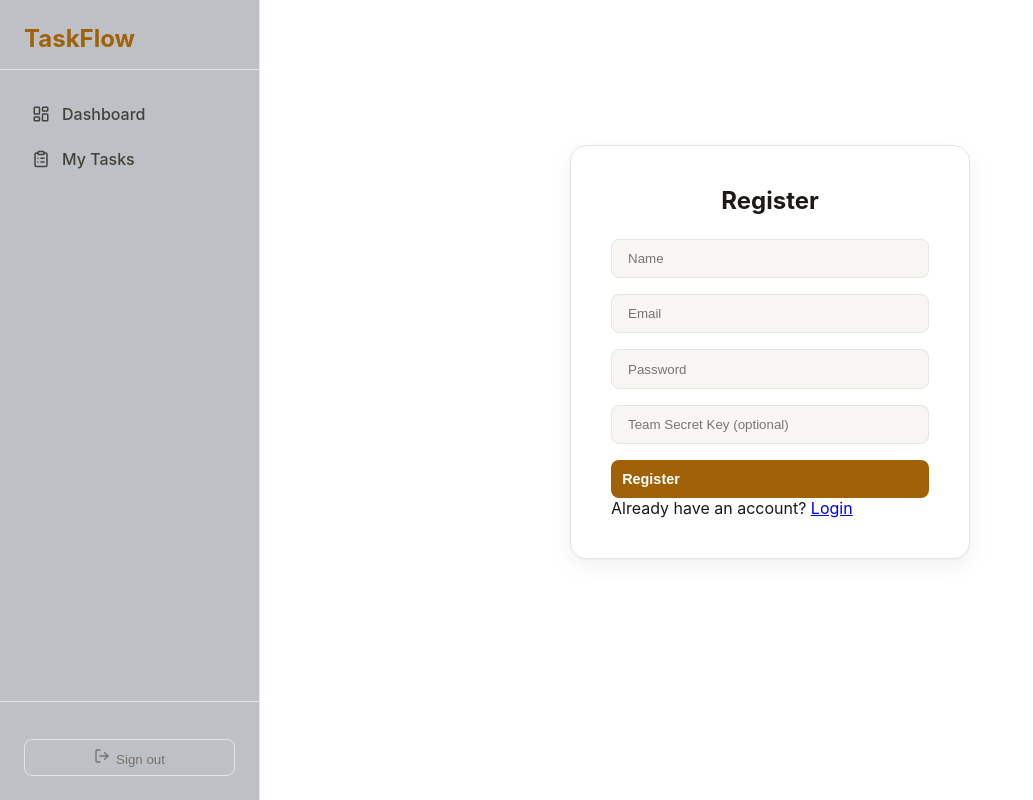
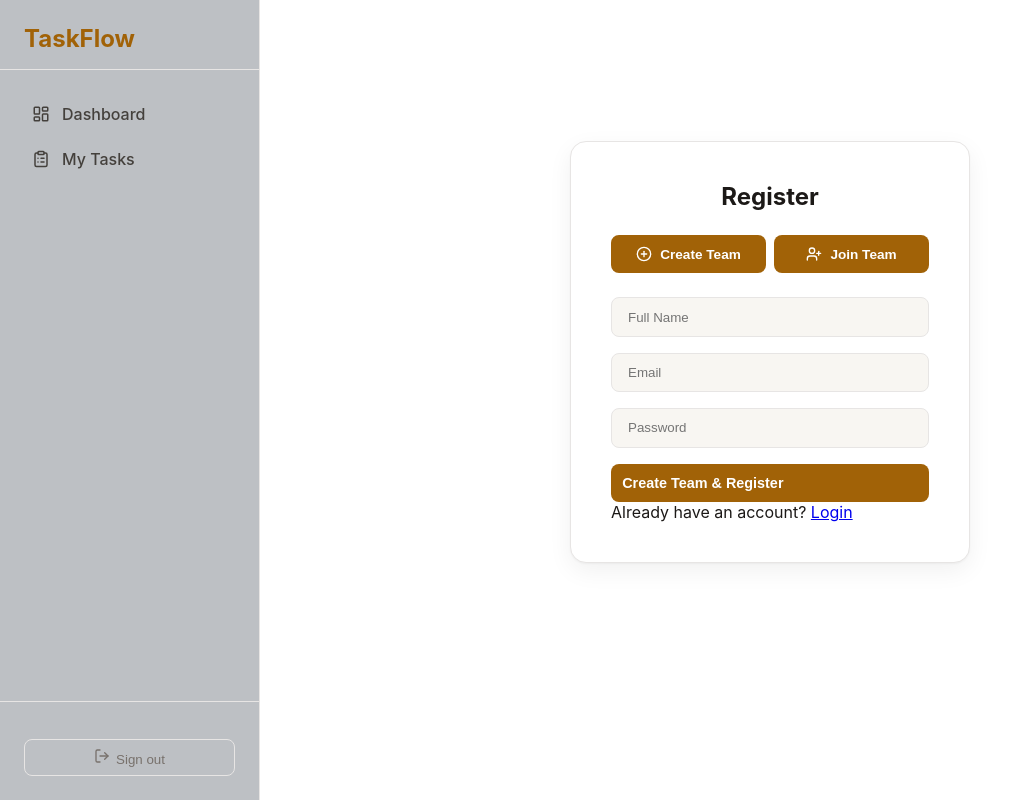
Before and after one commit to zola880/TASK-MANAGEMET, a React (Vite) app in the folder frontend/: page /register in a window 1280 px wide. Shown: the whole page, without its empty margins (0-1033 px from the left). Built offline with nearby package versions, Linux system fonts and the light colour scheme; no server answers.

Commit message:
feat(register): add Create/Join team selection with professional UI

```diff
--- a/frontend/src/App.css
+++ b/frontend/src/App.css
@@ -965,3 +965,37 @@ body {
   color: var(--primary);
   background: var(--bg);
 }
+/* Mode selector */
+.mode-selector {
+  display: flex;
+  gap: 0.5rem;
+  margin-bottom: 1.5rem;
+}
+
+.mode-btn {
+  flex: 1;
+  display: flex;
+  align-items: center;
+  justify-content: center;
+  gap: 0.5rem;
+  padding: 0.65rem 0.5rem;
+  border: 1px solid var(--border);
+  border-radius: 8px;
+  background: white;
+  color: var(--muted);
+  font-weight: 500;
+  font-size: 0.85rem;
+  cursor: pointer;
+  transition: all 0.2s;
+}
+
+.mode-btn:hover {
+  border-color: var(--primary);
+  color: var(--primary);
+}
+
+.mode-btn.active {
+  background: var(--primary);
+  border-color: var(--primary);
+  color: white;
+}
--- a/frontend/src/App.jsx
+++ b/frontend/src/App.jsx
@@ -11,7 +11,7 @@ import TaskDetailPage from './pages/TaskDetailPage';
 import TaskFormPage from './pages/TaskFormPage';
 import UsersPage from './pages/UsersPage';
 import UserDetailPage from './pages/UserDetailPage';
-import AssignedTasksPage from './pages/AssignedTasksPage';   // 👈 new import
+import AssignedTasksPage from './pages/AssignedTasksPage';
 import './App.css';
 
 function App() {
@@ -51,7 +51,7 @@ function App() {
                 <AdminRoute><UserDetailPage /></AdminRoute>
               } />
 
-              {/* 👇 NEW: Admin Assigned Tasks page */}
+              {/*Admin Assigned Tasks page */}
               <Route path="/assigned-tasks" element={
                 <AdminRoute><AssignedTasksPage /></AdminRoute>
               } />
--- a/frontend/src/pages/RegisterPage.jsx
+++ b/frontend/src/pages/RegisterPage.jsx
@@ -1,13 +1,14 @@
 import { useState } from 'react';
 import { Link, useNavigate } from 'react-router-dom';
 import { useAuth } from '../context/AuthContext';
-import { Loader2 } from 'lucide-react';
+import { Loader2, PlusCircle, UserPlus } from 'lucide-react';
 
 const RegisterPage = () => {
   const [name, setName] = useState('');
   const [email, setEmail] = useState('');
   const [password, setPassword] = useState('');
   const [secretKey, setSecretKey] = useState('');
+  const [mode, setMode] = useState('create'); // 'create' or 'join'
   const [error, setError] = useState('');
   const [loading, setLoading] = useState(false);
   const { register } = useAuth();
@@ -18,8 +19,8 @@ const RegisterPage = () => {
     setError('');
     setLoading(true);
     try {
-      // Pass secretKey (empty string if not provided)
-      await register(name, email, password, secretKey.trim() || undefined);
+      // If mode is 'create', don't send secretKey; if 'join', send it
+      await register(name, email, password, mode === 'join' ? secretKey.trim() : undefined);
       navigate('/dashboard');
     } catch (err) {
       setError(err.response?.data?.message || 'Registration failed');
@@ -33,9 +34,30 @@ const RegisterPage = () => {
       <form onSubmit={handleSubmit} className="auth-form">
         <h2>Register</h2>
         {error && <div className="error">{error}</div>}
+
+        {/* Mode selection */}
+        <div className="mode-selector">
+          <button
+            type="button"
+            className={`mode-btn ${mode === 'create' ? 'active' : ''}`}
+            onClick={() => setMode('create')}
+          >
+            <PlusCircle size={16} strokeWidth={2} />
+            Create Team
+          </button>
+          <button
+            type="button"
+            className={`mode-btn ${mode === 'join' ? 'active' : ''}`}
+            onClick={() => setMode('join')}
+          >
+            <UserPlus size={16} strokeWidth={2} />
+            Join Team
+          </button>
+        </div>
+
         <input
           type="text"
-          placeholder="Name"
+          placeholder="Full Name"
           value={name}
           onChange={(e) => setName(e.target.value)}
           required
@@ -57,21 +79,27 @@ const RegisterPage = () => {
           required
           disabled={loading}
         />
+
+        {/* Show secret key input only when joining */}
+        {mode === 'join' && (
           <input
             type="text"
-          placeholder="Team Secret Key (optional)"
+            placeholder="Team Secret Key"
             value={secretKey}
             onChange={(e) => setSecretKey(e.target.value)}
+            required
             disabled={loading}
           />
+        )}
+
         <button type="submit" disabled={loading} className="btn btn-primary" style={{ opacity: loading ? 0.7 : 1 }}>
           {loading ? (
             <>
               <Loader2 size={18} strokeWidth={2} style={{ animation: 'spin 1s linear infinite', marginRight: '6px' }} />
-              Registering...
+              {mode === 'create' ? 'Creating Team...' : 'Joining Team...'}
             </>
           ) : (
-            'Register'
+            mode === 'create' ? 'Create Team & Register' : 'Join Team & Register'
           )}
         </button>
         <p>
```
Also changed, not shown: 1 other file (tests, documents, lock files or other folders). Lines whose indentation alone changed are shown as unchanged.
